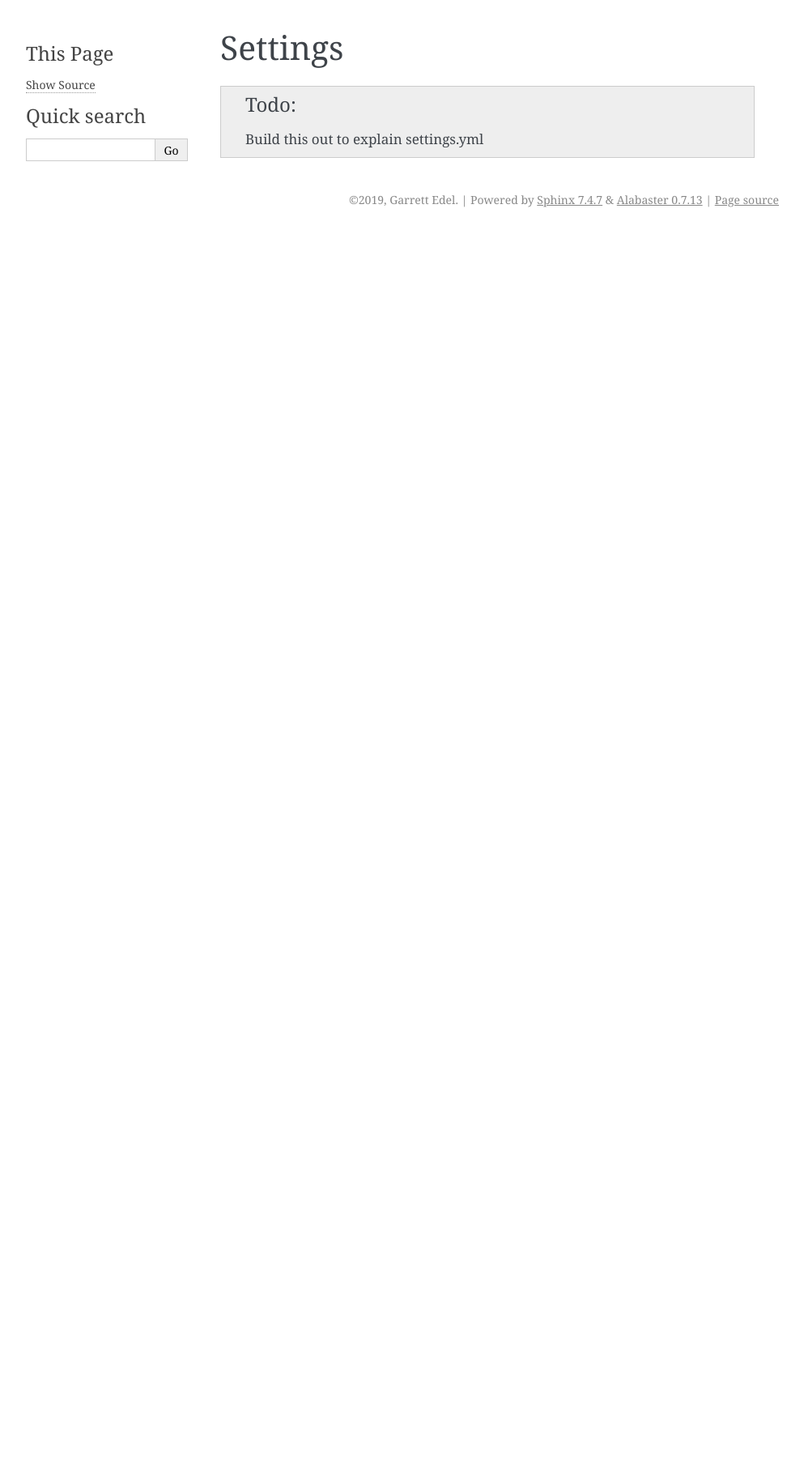
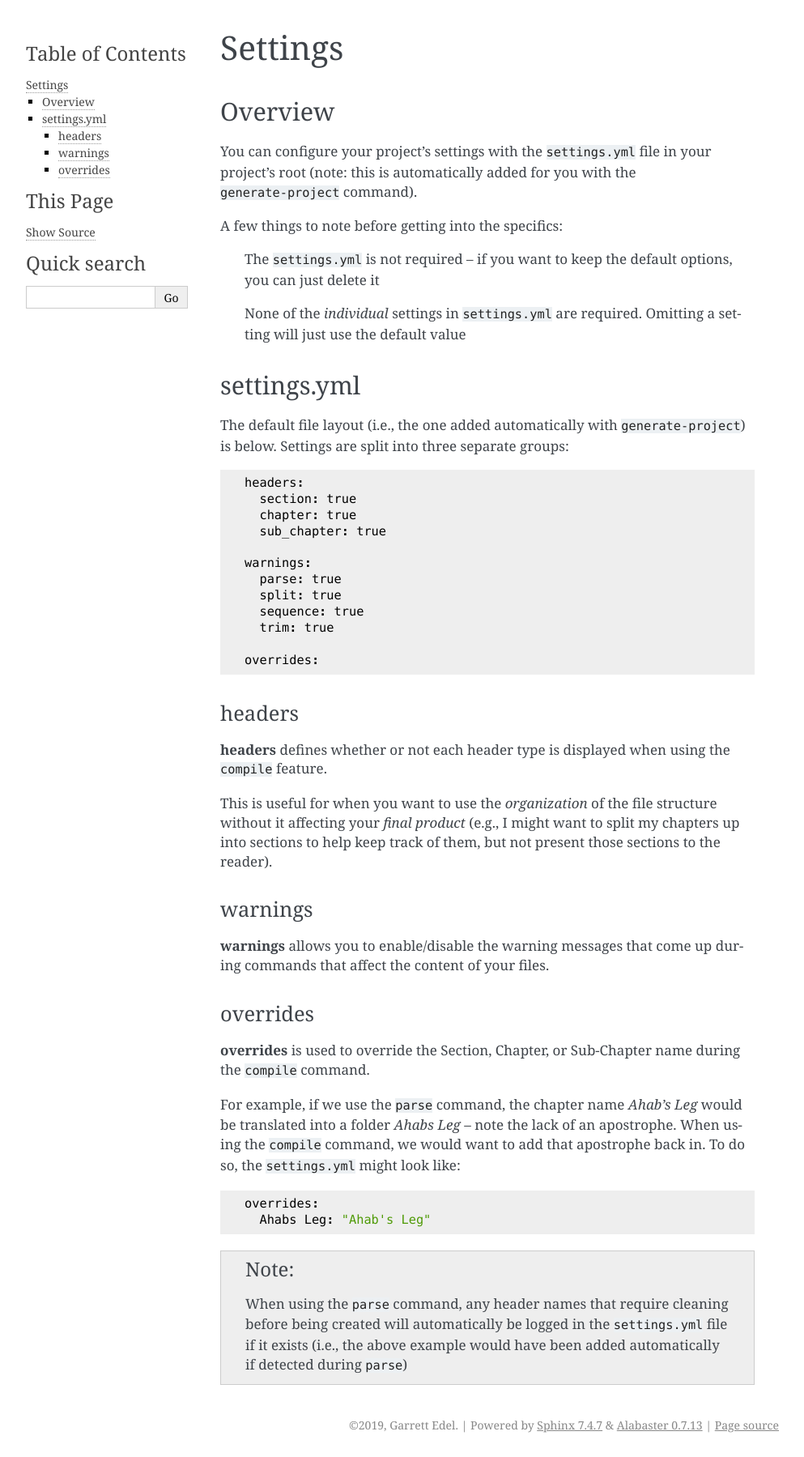
Before and after one commit to edelgm6/draft, a Sphinx documentation site: the page built from docs/source/settings.rst, in a window 1280 px wide. Shown: the whole page at 81% size, without its empty margins (148-1141 px from the left). Built offline with Sphinx 7.4.7, drawn with Linux system fonts in a browser that asks for light colours; before the commit the page ends 900 px from its top, so only the background shows below that.

Commit message:
Updated docs for settings config

```diff
--- a/docs/source/settings.rst
+++ b/docs/source/settings.rst
@@ -2,6 +2,60 @@
 Settings
 ========
 
-.. todo::
+Overview
+--------
 
-  Build this out to explain settings.yml
+You can configure your project's settings with the ``settings.yml`` file in your project's root (note: this is automatically added for you with the ``generate-project`` command).
+
+A few things to note before getting into the specifics:
+
+  The ``settings.yml`` is not required -- if you want to keep the default options, you can just delete it
+
+  None of the *individual* settings in ``settings.yml`` are required. Omitting a setting will just use the default value
+
+settings.yml
+------------
+
+The default file layout (i.e., the one added automatically with ``generate-project``) is below. Settings are split into three separate groups:
+
+::
+
+  headers:
+    section: true
+    chapter: true
+    sub_chapter: true
+
+  warnings:
+    parse: true
+    split: true
+    sequence: true
+    trim: true
+
+  overrides:
+
+headers
+~~~~~~~
+
+**headers** defines whether or not each header type is displayed when using the ``compile`` feature.
+
+This is useful for when you want to use the *organization* of the file structure without it affecting your *final product* (e.g., I might want to split my chapters up into sections to help keep track of them, but not present those sections to the reader).
+
+warnings
+~~~~~~~~
+
+**warnings** allows you to enable/disable the warning messages that come up during commands that affect the content of your files.
+
+overrides
+~~~~~~~~~
+
+**overrides** is used to override the Section, Chapter, or Sub-Chapter name during the ``compile`` command.
+
+For example, if we use the ``parse`` command, the chapter name *Ahab's Leg* would be translated into a folder *Ahabs Leg* -- note the lack of an apostrophe. When using the ``compile`` command, we would want to add that apostrophe back in. To do so, the ``settings.yml`` might look like:
+
+::
+
+  overrides:
+    Ahabs Leg: "Ahab's Leg"
+
+.. note::
+  When using the ``parse`` command, any header names that require cleaning before being created will automatically be logged in the ``settings.yml`` file if it exists (i.e., the above example would have been added automatically if detected during ``parse``)
```
